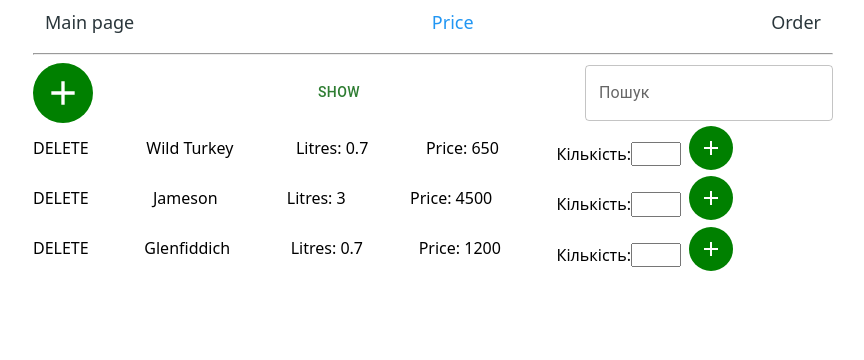
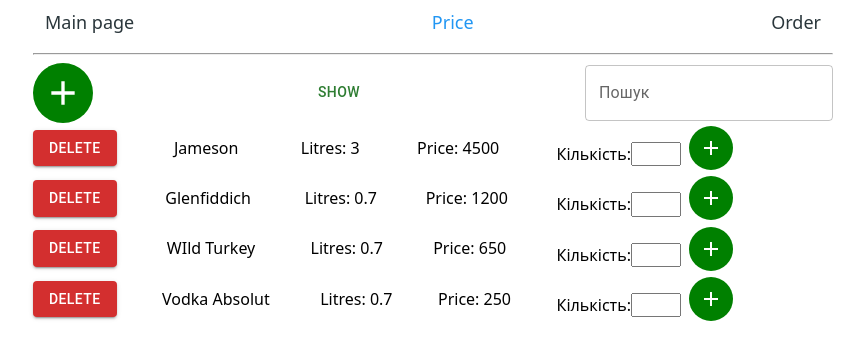
Before and after one commit to RomanPalna/findmybottle-app, a React (Create React App) app: page /price in a window 1280 px wide. Shown: the top 360 px of the page, without its empty margins (207-1071 px from the left). Built offline with nearby package versions, Linux system fonts and the light colour scheme; data requests are answered from the project's data file.

Commit message:
some style fixies

```diff
--- a/src/components/Alcohol/Alcohol.js
+++ b/src/components/Alcohol/Alcohol.js
@@ -1,4 +1,5 @@
 import AlcoholInput from '../AlcoholInput';
+import Button from '@mui/material/Button';
 
 import './Alcohol.css';
 
@@ -7,9 +8,14 @@ export default function Alcohol({ items, addBottle, deleteBottle }) {
     <ul className="Alcohol__list">
       {items.map(({ id, name, liters, price }) => (
         <li key={id} className="Alcohol__item">
-          <button type="button" onClick={() => deleteBottle(id)}>
+          <Button
+            color="error"
+            variant="contained"
+            type="button"
+            onClick={() => deleteBottle(id)}
+          >
             DELETE
-          </button>
+          </Button>
           <p className="Alcohol__discription">{name}</p>
           <p>Litres: {liters}</p>
           <p>Price: {price}</p>
--- a/whisky.json
+++ b/whisky.json
@@ -1,13 +1,5 @@
 {
   "alcohol": [
-    {
-      "id": "id-3",
-      "name": "Wild Turkey",
-      "imgUrl": "https://s.wine.style/images_gen/232/23236/0_0_cat.jpg",
-      "liters": 0.7,
-      "price": 650,
-      "quantity": 0
-    },
     {
       "id": "2JyNynsdQ",
       "name": "Jameson",
@@ -21,6 +13,20 @@
       "liters": "0.7",
       "price": "1200",
       "quantity": 0
+    },
+    {
+      "id": "3nHkuYd8O",
+      "name": "WIld Turkey",
+      "liters": "0.7",
+      "price": "650",
+      "quantity": 0
+    },
+    {
+      "id": "DXPKmWaY_",
+      "name": "Vodka Absolut",
+      "liters": "0.7",
+      "price": "250",
+      "quantity": 0
     }
   ]
 }
```
